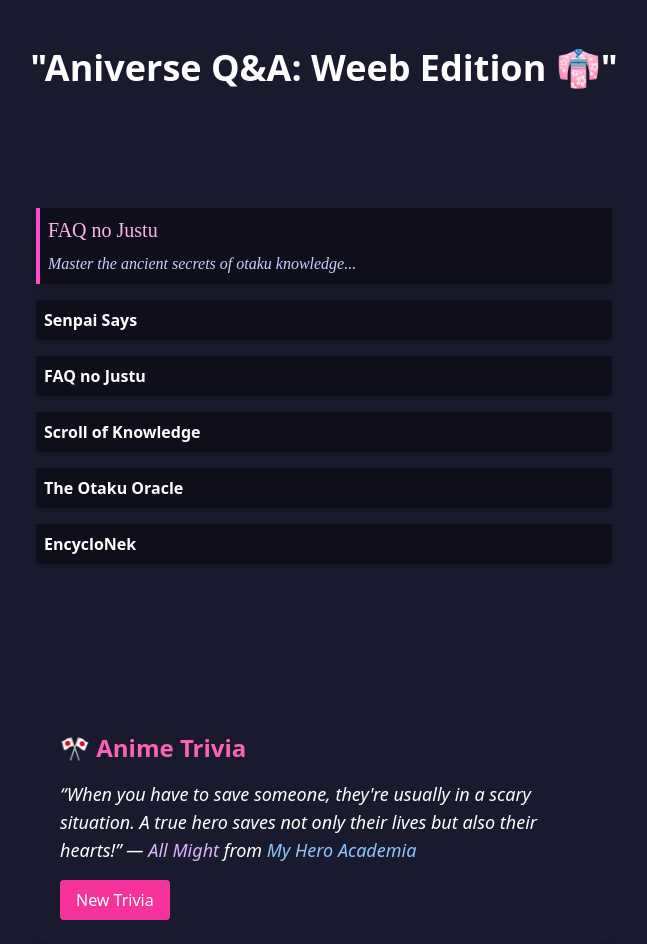
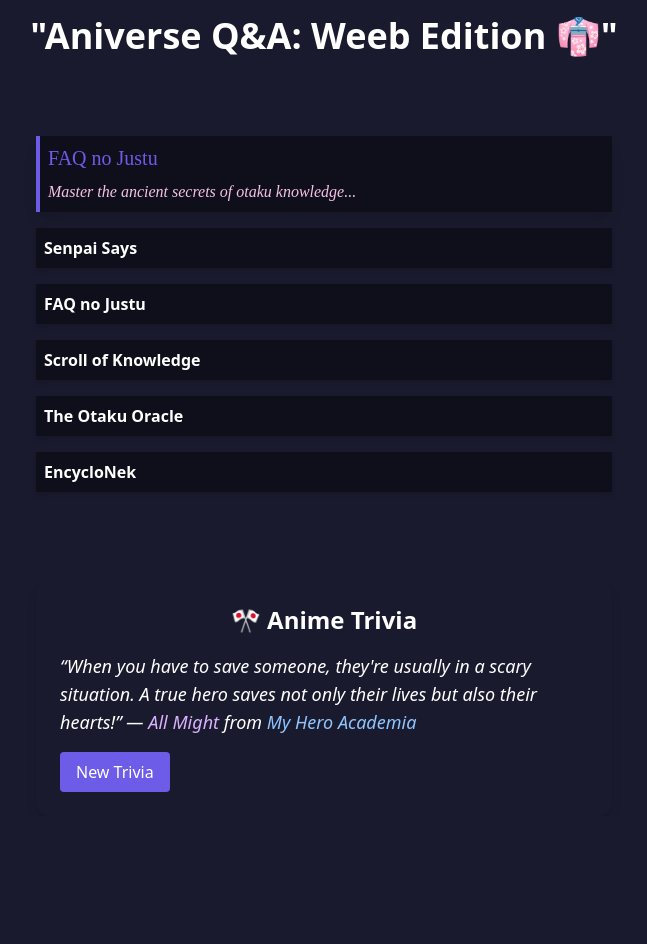
Before and after one commit to AbdulAdnan7/AniVerse, a React (Vite) app: page / in a window 1280 px wide. Shown: the part 1880-2824 px from the top of the page, without its empty margins (316-963 px from the left). After the commit the page ends 2696 px from the top, so only its background shows below. Built offline with nearby package versions, Linux system fonts and the light colour scheme; no server answers.

Commit message:
Hero-Section Almost Done

```diff
--- a/src/components/Cards.jsx
+++ b/src/components/Cards.jsx
@@ -38,11 +38,11 @@ const Cards = () => {
 
   return (
    <>
-   <section className="px-4 sm:px-6 md:px-8 py-6">
+   <section className="px-4 sm:px-6 md:px-8 ">
     <div className=' max-w-xl mx-auto'>
-      <div className="bg-[#0f0f1c] text-white border-l-4 border-[#ff4ecd] px-2 pt-2 p-2 shadow-lg font-[cursive]">
-  <h2 className="text-xl text-[#ffb3ec] mb-2">FAQ no Justu</h2>
-  <p className="italic text-[#ccccff]">Master the ancient secrets of otaku knowledge...</p>
+      <div className="bg-[#0f0f1c] text-white border-l-4 border-[#6C5CE7] px-2 pt-2 p-2 shadow-lg font-[cursive]">
+  <h2 className="text-xl text-[#6C5CE7] mb-2">FAQ no Justu</h2>
+  <p className="italic text-[#f5c2e7]">Master the ancient secrets of otaku knowledge...</p>
 </div>
       <div>
        {
--- a/src/components/WhySection.jsx
+++ b/src/components/WhySection.jsx
@@ -20,15 +20,15 @@ const WhySection = () => {
   return (
    <>
    <section className='min-h-screen'>
-     <main className='mt-20'>
+     <main className='mt-12'>
      <h1 className='text-center text-4xl text-white font-bold'>"Aniverse Q&A: Weeb Edition 👘"</h1>
-     <div className='w-full h-full p-20 mt-4'>
+     <div className='w-full h-full p-20'>
       <Cards />
      </div>
      </main>
      <main>
-         <div className="bg-[#1a1a2e] text-white p-6 rounded-xl max-w-xl mx-auto mt-10 shadow-lg">
-      <h2 className="text-2xl font-bold mb-4 text-pink-400">🎌 Anime Trivia</h2>
+         <div className="bg-[#1a1a2e] text-white p-6 rounded-xl max-w-xl mx-auto mt-2 shadow-lg">
+      <h2 className="text-2xl font-bold text-center mb-4">🎌 Anime Trivia</h2>
       {fact ? (
         <p className="italic text-lg">
           “{fact.quote}” — <span className="text-purple-300">{fact.character}</span> from <span className="text-blue-300">{fact.anime}</span>
@@ -40,7 +40,7 @@ const WhySection = () => {
       {/* Optional: Refresh Button */}
       <button
         onClick={fetchTrivia}
-        className="mt-4 px-4 py-2 bg-pink-500 text-white rounded hover:bg-pink-600"
+        className="mt-4 px-4 py-2 bg-[#6C5CE7] text-white rounded hover:bg-pink-600"
       >
         New Trivia
       </button>
```
